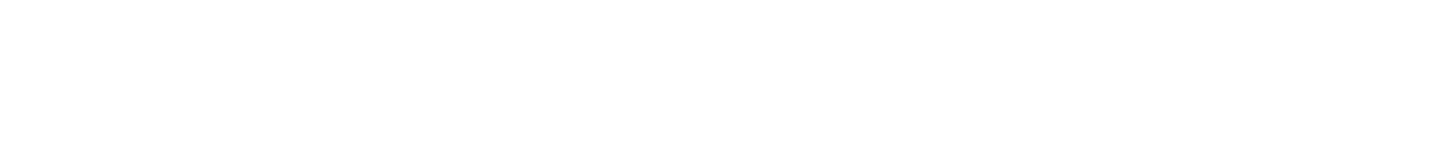
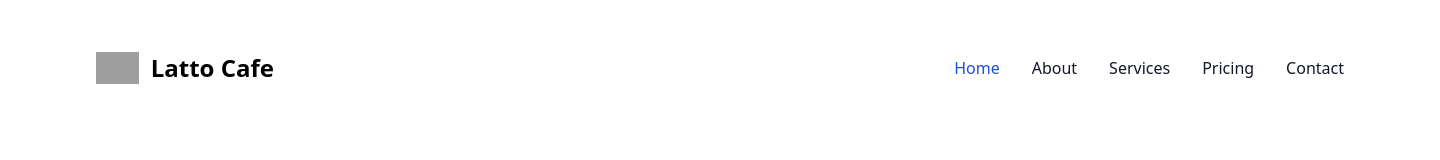
Before and after one commit to ashikdas0002/Tea-House, a plain HTML site: page index.html in a window 1280 px wide. Shown: the whole page, 1440 px wide, since content can reach past the window. Drawn offline with nearby package versions, Linux system fonts and the light colour scheme; grey boxes are pictures that could not be loaded.

Commit message:
navbar implement with responsive

```diff
--- a/index.html
+++ b/index.html
@@ -4,8 +4,58 @@
     <meta charset="UTF-8">
     <meta name="viewport" content="width=device-width, initial-scale=1.0">
     <title>Tea House</title>
+    <!-- Tailwind css and Flowbite CDN Link  -->
+    <script src="https://cdn.tailwindcss.com"></script>
+    <link href="https://cdn.jsdelivr.net/npm/flowbite@2.5.2/dist/flowbite.min.css" rel="stylesheet" />
+    <!---------------------------------------------------------------- ------------>
+
 </head>
 <body>
+    <!-- header section  -->
+     <header>
+<!-- Navbar section  -->
 
+        <nav class=" md:w-[1440px]  md:mx-auto md:mt-4 md:p-[20px] md:rounded-[18px]  border-gray-200 dark:bg-gray-900">
+            <div class="max-w-screen-xl flex flex-wrap items-center justify-between mx-auto p-4">
+              <a href="https://flowbite.com/" class="flex items-center space-x-3 rtl:space-x-reverse">
+                  <img src="https://flowbite.com/docs/images/logo.svg" class="h-8" alt="Flowbite Logo" />
+                  <span class="self-center text-2xl font-semibold whitespace-nowrap dark:text-white">Latto Cafe</span>
+              </a>
+              <button data-collapse-toggle="navbar-default" type="button" class="inline-flex items-center p-2 w-10 h-10 justify-center text-sm text-gray-500 rounded-lg md:hidden hover:bg-gray-100 focus:outline-none focus:ring-2 focus:ring-gray-200 dark:text-gray-400 dark:hover:bg-gray-700 dark:focus:ring-gray-600" aria-controls="navbar-default" aria-expanded="false">
+                  <span class="sr-only">Open main menu</span>
+                  <svg class="w-5 h-5" aria-hidden="true" xmlns="http://www.w3.org/2000/svg" fill="none" viewBox="0 0 17 14">
+                      <path stroke="currentColor" stroke-linecap="round" stroke-linejoin="round" stroke-width="2" d="M1 1h15M1 7h15M1 13h15"/>
+                  </svg>
+              </button>
+              <div class="hidden w-full md:block md:w-auto" id="navbar-default">
+                <ul class="font-medium flex flex-col p-4 md:p-0 mt-4 border border-gray-100 rounded-lg bg-gray-50 md:flex-row md:space-x-8 rtl:space-x-reverse md:mt-0 md:border-0 md:bg-white dark:bg-gray-800 md:dark:bg-gray-900 dark:border-gray-700">
+                  <li>
+                    <a href="#" class="block py-2 px-3 text-white bg-blue-700 rounded md:bg-transparent md:text-blue-700 md:p-0 dark:text-white md:dark:text-blue-500" aria-current="page">Home</a>
+                  </li>
+                  <li>
+                    <a href="#" class="block py-2 px-3 text-gray-900 rounded hover:bg-gray-100 md:hover:bg-transparent md:border-0 md:hover:text-blue-700 md:p-0 dark:text-white md:dark:hover:text-blue-500 dark:hover:bg-gray-700 dark:hover:text-white md:dark:hover:bg-transparent">About</a>
+                  </li>
+                  <li>
+                    <a href="#" class="block py-2 px-3 text-gray-900 rounded hover:bg-gray-100 md:hover:bg-transparent md:border-0 md:hover:text-blue-700 md:p-0 dark:text-white md:dark:hover:text-blue-500 dark:hover:bg-gray-700 dark:hover:text-white md:dark:hover:bg-transparent">Services</a>
+                  </li>
+                  <li>
+                    <a href="#" class="block py-2 px-3 text-gray-900 rounded hover:bg-gray-100 md:hover:bg-transparent md:border-0 md:hover:text-blue-700 md:p-0 dark:text-white md:dark:hover:text-blue-500 dark:hover:bg-gray-700 dark:hover:text-white md:dark:hover:bg-transparent">Pricing</a>
+                  </li>
+                  <li>
+                    <a href="#" class="block py-2 px-3 text-gray-900 rounded hover:bg-gray-100 md:hover:bg-transparent md:border-0 md:hover:text-blue-700 md:p-0 dark:text-white md:dark:hover:text-blue-500 dark:hover:bg-gray-700 dark:hover:text-white md:dark:hover:bg-transparent">Contact</a>
+                  </li>
+                </ul>
+              </div>
+            </div>
+          </nav>
+
+     </header>
+
+
+
+
+     <!-- Flowbite Cdn link  -->
+     <script src="https://cdn.jsdelivr.net/npm/flowbite@2.5.2/dist/flowbite.min.js"></script>
+<!------------------------------------------------------------------------------ -->
 </body>
 </html>
--- /dev/null
+++ b/tailwind.config.js
@@ -0,0 +1,10 @@
+/** @type {import('tailwindcss').Config} */
+module.exports = {
+    content: ["./src/**/*.{html,js}"],
+    theme: {
+      extend: {},
+    },
+    plugins: [
+        require('flowbite/plugin')
+    ],
+  }
```
